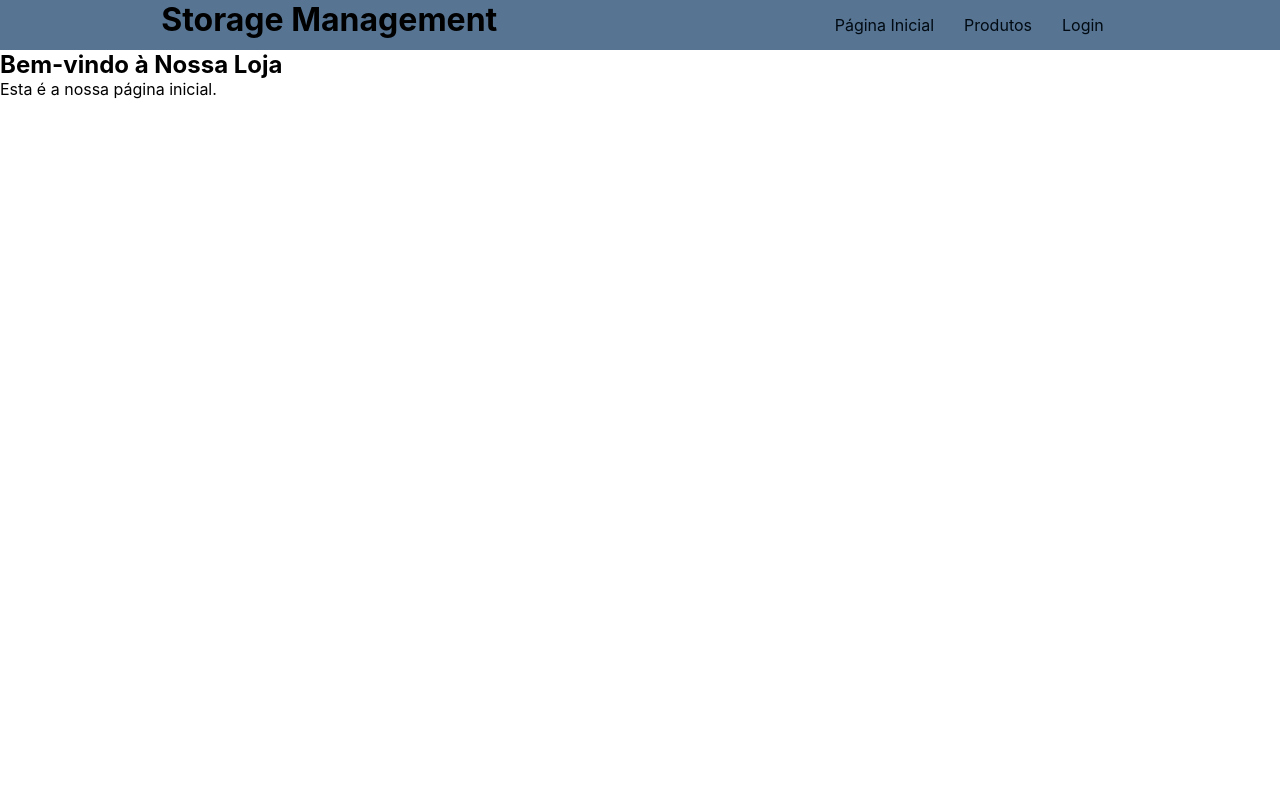
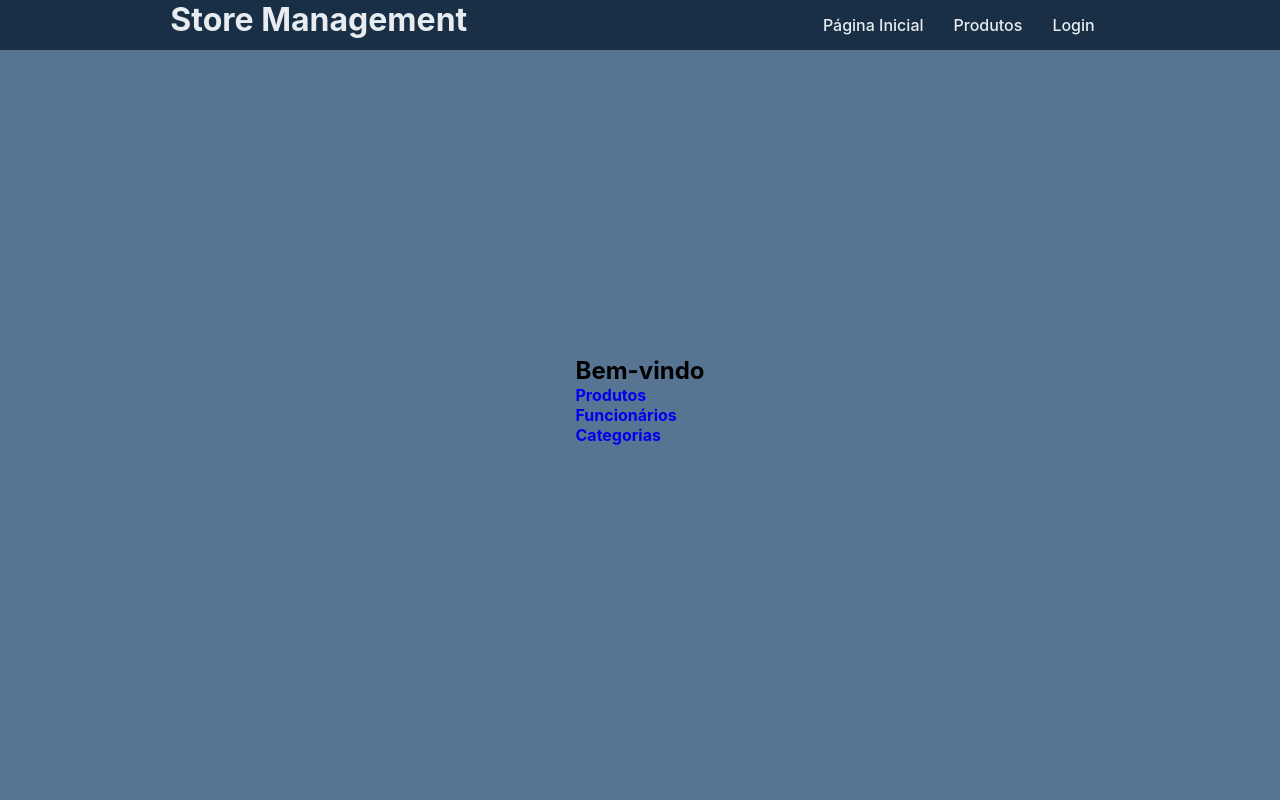
Before and after one commit to Reis567/storage-management, a Django app: page / in a window 1280 px wide. Run offline with Django 4.2, Linux system fonts and the light colour scheme.

Commit message:
centralization of content and color change

```diff
--- a/storage_management/sistema_loja/models.py
+++ b/storage_management/sistema_loja/models.py
@@ -25,15 +25,13 @@
 class Vendedor(models.Model):
     departamento = models.ForeignKey(Departamento, on_delete=models.SET_NULL, null=True)
 
-    #Futuramente colocar :
-    # user = models.OneToOneField(User, on_delete=models.CASCADE)
-    # Ainda não é possivel colocar o vendedor por nao ter um sistema de login desenvolvido
+    user = models.OneToOneField(User, on_delete=models.CASCADE,default=1)
 
     class Meta:
             verbose_name = "Vendedor"
             verbose_name_plural = "Vendedores"
     def __str__(self):
-        return f"Vendedor do {self.departamento}"
+        return self.user
 
 class Produto(models.Model):
     nome = models.CharField(max_length=100)
--- a/storage_management/sistema_loja/static/css/style.css
+++ b/storage_management/sistema_loja/static/css/style.css
@@ -1,15 +1,16 @@
 :root{
     --prim-color:#577593;
-    --sec-color: #e0e086;
-    --white-color:#e1e8ee;
+    --sec-color: #182f46;
+    --white-color:#e8ecf0;
     --black-color:#010a12;
 }
 
 .header{
     display: flex;
+    position: fixed;
     justify-content: space-around;
     width: 100%;
-    background: var(--prim-color);
+    background: var(--sec-color);
 
 }
 .header-items ul{
@@ -21,8 +22,22 @@
 }
 .header-items li{
     margin: 15px;
-    color: var(--black-color);
+    color: var(--white-color);
+    font-weight: 500;
 }
 .header-items a{
-    color: var(--black-color);
+    color: var(--white-color);
+    font-weight: 500;
 }
+.title{
+    color: var(--white-color);
+}
+
+.content{
+    height: 100vh;
+    display: flex;
+    align-items: center;
+    justify-content: center;
+    flex-direction: column;
+    background: var(--prim-color);
+}
--- a/storage_management/sistema_loja/templates/base.html
+++ b/storage_management/sistema_loja/templates/base.html
@@ -10,7 +10,7 @@
     <header>
         <div class="header">
             <div class="title-box">
-                <h1 class="title">Storage Management</h1>
+                <h1 class="title">Store Management</h1>
             </div>
 
             <div class="header-items">
--- a/storage_management/sistema_loja/templates/home.html
+++ b/storage_management/sistema_loja/templates/home.html
@@ -1,6 +1,27 @@
 {% extends 'base.html' %}
 
 {% block content %}
-<h2>Bem-vindo à Nossa Loja</h2>
-<p>Esta é a nossa página inicial.</p>
+
+<div class="content">
+
+    <div class="home-content">
+        <h2>Bem-vindo {{user.username}}</h2>
+        <div class="buttons">
+
+            <a href="#">
+                <h4>Produtos</h4>
+            </a>
+
+            <a href="#">
+                <h4>Funcionários</h4>
+            </a>
+            <a href="#">
+                <h4>Categorias</h4>
+            </a>
+
+        </div>
+    </div>
+
+</div>
+
 {% endblock %}
```
Also changed, not shown: storage_management/db.sqlite3, storage_management/sistema_loja/migrations/0003_vendedor_user.py (added).
